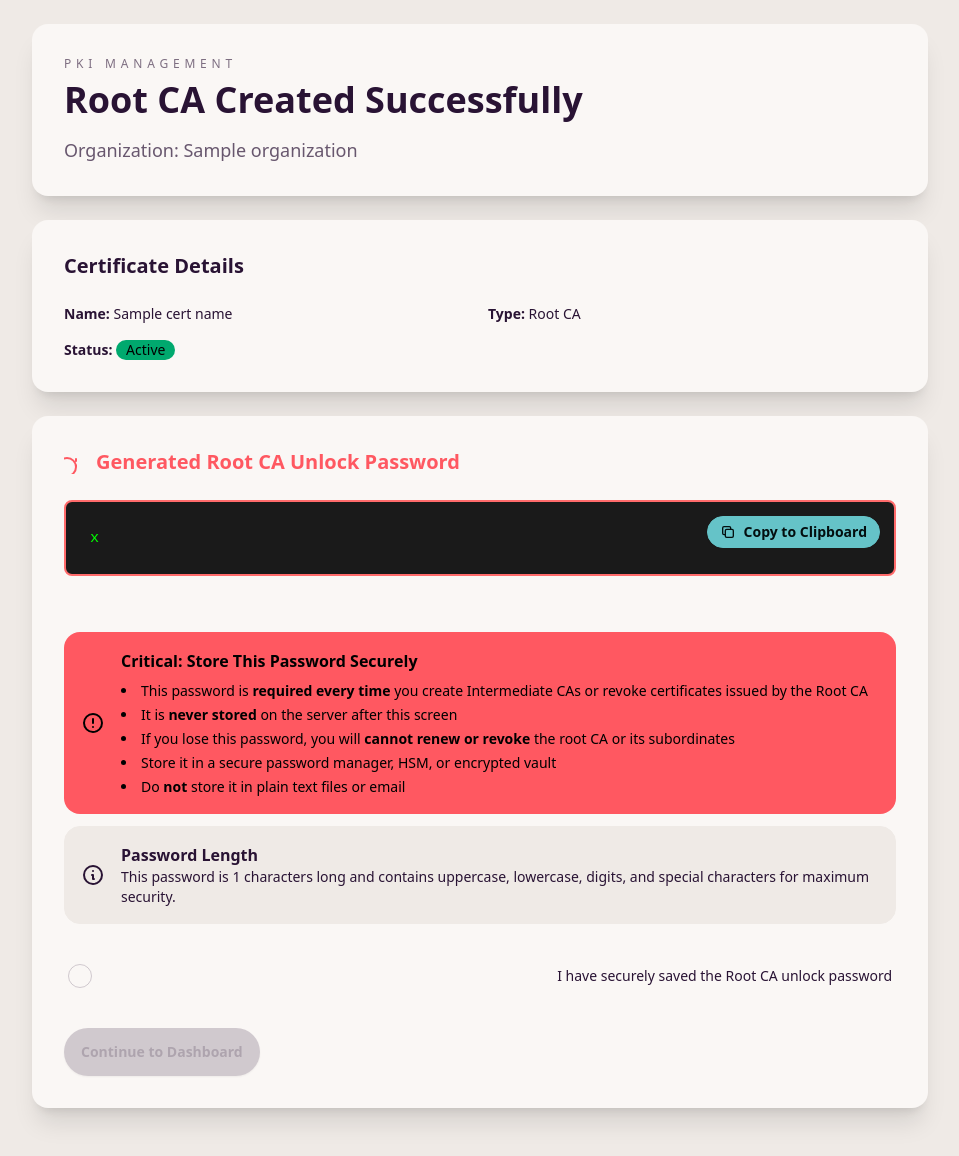
After one commit to entr0-pi/pki-certificates, a Python web app: template frontend/templates/root_ca_password_display.html in a window 1280 px wide. The commit adds this page. Shown: the whole page, without its empty margins (160-1119 px from the left). Run offline with Jinja, Linux system fonts and the light colour scheme; the template is opened without the code that fills it: most values are stand-ins (such as "Sample title", 1, 10 or a date in 2020).

Commit message:
root certificate dual factor

```diff
--- a/backend/config/policy.json
+++ b/backend/config/policy.json
@@ -8,6 +8,7 @@
       "DEFAULT_DAYS": "7300",
       "DEFAULT_CRL_DAYS": "3650",
       "DEFAULT_RSA_KEY_BITS": "4096",
+      "ROOT_PASSWORD_LENGTH": "20",
       "KEYUSAGE": "critical, keyCertSign, cRLSign",
       "BASICCONSTRAINTS": "critical, CA:true, pathlen:1",
       "AUTHORITYKEYIDENTIFIER": "keyid",
--- /dev/null
+++ b/frontend/templates/root_ca_password_display.html
@@ -0,0 +1,159 @@
+<!DOCTYPE html>
+<html lang="en" data-theme="cupcake">
+<head>
+    <meta charset="UTF-8">
+    <meta name="viewport" content="width=device-width, initial-scale=1.0">
+    <title>Root CA Password - Copy and Store</title>
+    <link href="/static/vendor/bundle.css" rel="stylesheet" type="text/css" />
+    <style>
+        .password-display {
+            font-family: 'Courier New', monospace;
+            word-break: break-all;
+            user-select: all;
+            background-color: #1a1a1a;
+            color: #00ff00;
+            padding: 1.5rem;
+            border-radius: 0.5rem;
+            font-size: 0.95rem;
+            line-height: 1.6;
+            border: 2px solid #ff6b6b;
+        }
+        .password-container {
+            position: relative;
+        }
+        .copy-button {
+            position: absolute;
+            top: 1rem;
+            right: 1rem;
+        }
+        .warning-icon {
+            display: inline-block;
+            margin-right: 0.5rem;
+        }
+    </style>
+</head>
+<body class="bg-base-200 min-h-screen p-6">
+    <div class="container mx-auto max-w-4xl">
+        <!-- Header -->
+        <div class="card bg-base-100 shadow-xl mb-6">
+            <div class="card-body">
+                <span class="uppercase tracking-[0.4em] text-xs text-base-content/60">PKI Management</span>
+                <h1 class="text-4xl font-semibold mb-2">Root CA Created Successfully</h1>
+                <p class="text-lg text-base-content/70">Organization: {{ organization.name }}</p>
+            </div>
+        </div>
+
+        <!-- Certificate Info -->
+        <div class="card bg-base-100 shadow-xl mb-6">
+            <div class="card-body">
+                <h2 class="card-title mb-4">Certificate Details</h2>
+                <div class="grid grid-cols-1 md:grid-cols-2 gap-4 text-sm">
+                    <div><span class="font-semibold">Name:</span> {{ cert_name }}</div>
+                    <div><span class="font-semibold">Type:</span> Root CA</div>
+                    <div><span class="font-semibold">Status:</span> <span class="badge badge-success">Active</span></div>
+                </div>
+            </div>
+        </div>
+
+        <!-- Password Display Section -->
+        <div class="card bg-base-100 shadow-xl mb-6 border-2 border-error">
+            <div class="card-body">
+                <h2 class="card-title mb-4 text-error">
+                    <svg xmlns="http://www.w3.org/2000/svg" class="h-6 w-6" fill="none" viewBox="0 0 24 24" stroke="currentColor">
+                        <path stroke-linecap="round" stroke-linejoin="round" stroke-width="2" d="M12 9v2m0 4v2m0 0a9 9 0 11-18 0 9 9 0 0118 0z" />
+                    </svg>
+                    Generated Root CA Unlock Password
+                </h2>
+
+                <!-- Password Display -->
+                <div class="password-container mb-6">
+                    <div class="password-display" id="passwordDisplay">{{ generated_password }}</div>
+                    <button class="copy-button btn btn-sm btn-primary" onclick="copyPassword()">
+                        <svg xmlns="http://www.w3.org/2000/svg" class="h-4 w-4" fill="none" viewBox="0 0 24 24" stroke="currentColor">
+                            <path stroke-linecap="round" stroke-linejoin="round" stroke-width="2" d="M8 16H6a2 2 0 01-2-2V6a2 2 0 012-2h8a2 2 0 012 2v2m-6 12h8a2 2 0 002-2v-8a2 2 0 00-2-2h-8a2 2 0 00-2 2v8a2 2 0 002 2z" />
+                        </svg>
+                        Copy to Clipboard
+                    </button>
+                </div>
+
+                <div id="copyFeedback" class="alert alert-success hidden mb-4">
+                    <svg xmlns="http://www.w3.org/2000/svg" class="h-6 w-6 shrink-0 stroke-current" fill="none" viewBox="0 0 24 24">
+                        <path stroke-linecap="round" stroke-linejoin="round" stroke-width="2" d="M9 12l2 2 4-4m6 2a9 9 0 11-18 0 9 9 0 0118 0z" />
+                    </svg>
+                    <span>Password copied to clipboard!</span>
+                </div>
+
+                <!-- Critical Warnings -->
+                <div class="space-y-3 mt-6">
+                    <div class="alert alert-error">
+                        <svg xmlns="http://www.w3.org/2000/svg" class="h-6 w-6 shrink-0 stroke-current" fill="none" viewBox="0 0 24 24">
+                            <path stroke-linecap="round" stroke-linejoin="round" stroke-width="2" d="M12 8v4m0 4v.01M21 12a9 9 0 11-18 0 9 9 0 0118 0z" />
+                        </svg>
+                        <div>
+                            <h3 class="font-bold">Critical: Store This Password Securely</h3>
+                            <div class="text-sm">
+                                <ul class="list-disc list-inside mt-2 space-y-1">
+                                    <li>This password is <strong>required every time</strong> you create Intermediate CAs or revoke certificates issued by the Root CA</li>
+                                    <li>It is <strong>never stored</strong> on the server after this screen</li>
+                                    <li>If you lose this password, you will <strong>cannot renew or revoke</strong> the root CA or its subordinates</li>
+                                    <li>Store it in a secure password manager, HSM, or encrypted vault</li>
+                                    <li>Do <strong>not</strong> store it in plain text files or email</li>
+                                </ul>
+                            </div>
+                        </div>
+                    </div>
+
+                    <div class="alert alert-warning">
+                        <svg xmlns="http://www.w3.org/2000/svg" class="h-6 w-6 shrink-0 stroke-current" fill="none" viewBox="0 0 24 24">
+                            <path stroke-linecap="round" stroke-linejoin="round" stroke-width="2" d="M13 16h-1v-4h-1m1-4h.01M21 12a9 9 0 11-18 0 9 9 0 0118 0z" />
+                        </svg>
+                        <div>
+                            <h3 class="font-bold">Password Length</h3>
+                            <p class="text-sm">This password is {{ password_length }} characters long and contains uppercase, lowercase, digits, and special characters for maximum security.</p>
+                        </div>
+                    </div>
+                </div>
+
+                <!-- Confirmation Checkbox -->
+                <div class="form-control mt-6">
+                    <label class="label cursor-pointer justify-start gap-3">
+                        <input type="checkbox" id="confirmCheckbox" class="checkbox checkbox-primary">
+                        <span class="label-text">I have securely saved the Root CA unlock password</span>
+                    </label>
+                </div>
+
+                <!-- Continue Button -->
+                <div class="card-actions justify-end mt-6">
+                    <a href="/organizations/{{ organization.id }}/manage" class="btn btn-primary" id="continueButton" disabled>
+                        Continue to Dashboard
+                    </a>
+                </div>
+            </div>
+        </div>
+    </div>
+
+    <script>
+        const confirmCheckbox = document.getElementById('confirmCheckbox');
+        const continueButton = document.getElementById('continueButton');
+        const copyFeedback = document.getElementById('copyFeedback');
+
+        confirmCheckbox.addEventListener('change', function() {
+            continueButton.disabled = !this.checked;
+        });
+
+        function copyPassword() {
+            const passwordElement = document.getElementById('passwordDisplay');
+            const password = passwordElement.textContent;
+
+            navigator.clipboard.writeText(password).then(() => {
+                copyFeedback.classList.remove('hidden');
+                setTimeout(() => {
+                    copyFeedback.classList.add('hidden');
+                }, 3000);
+            }).catch(() => {
+                alert('Failed to copy password. Please copy manually from the box above.');
+            });
+        }
+    </script>
+</body>
+</html>
```
Also changed, not shown: backend/app.py (+19 -6 lines), backend/cert_crypto.py (+22 -0 lines), frontend/templates/create_certificate.html (+7 -14 lines).
